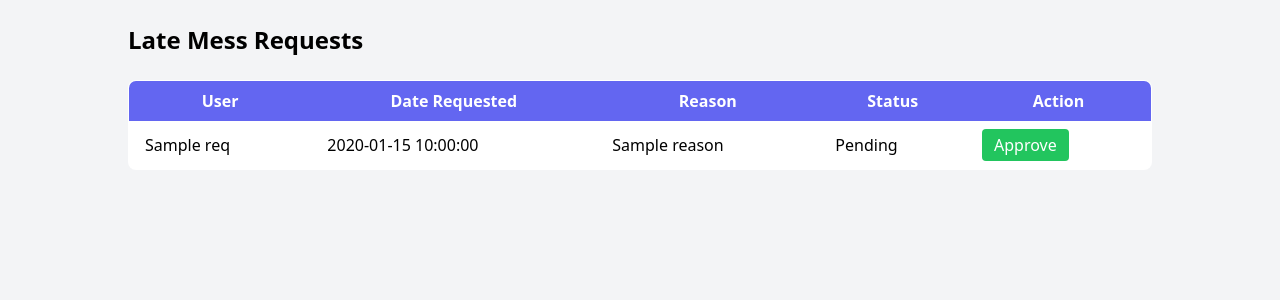
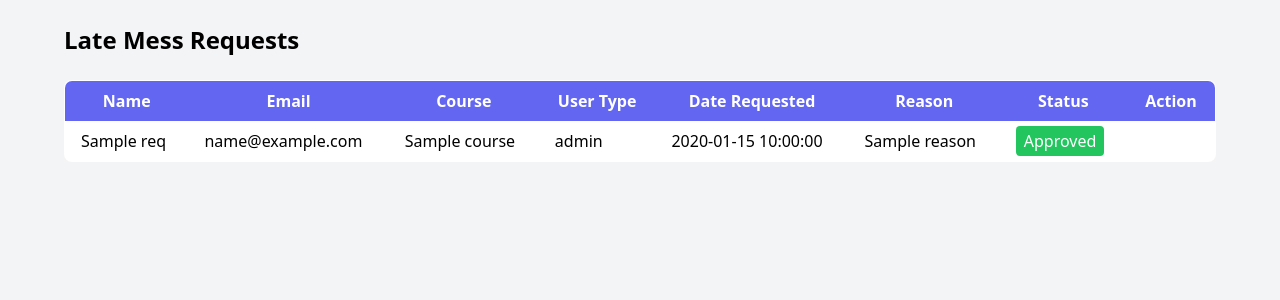
Before and after one commit to aadithr894-svg/Siberia-Mess-App, a Flask app: template templates/late_mess_list.html in a window 1280 px wide. Shown: the top 300 px of the page. Run offline with Flask 3, Linux system fonts and the light colour scheme; the template is opened without the code that fills it: most values are stand-ins (such as "Sample title", 1, 10 or a date in 2020); some libraries are stand-ins or nearby versions.

Commit message:
first commit

```diff
--- a/templates/late_mess_list.html
+++ b/templates/late_mess_list.html
@@ -20,7 +20,7 @@
 </head>
 <body class="bg-gray-100 p-6">
 
-  <div class="max-w-5xl mx-auto">
+  <div class="max-w-6xl mx-auto">
 
     <h2 class="text-2xl font-bold mb-6">Late Mess Requests</h2>
 
@@ -33,10 +33,14 @@
       {% endif %}
     {% endwith %}
 
+    {% if late_mess_requests %}
     <table class="min-w-full bg-white border rounded-lg overflow-hidden" id="late-mess-table">
       <thead class="bg-indigo-500 text-white">
         <tr>
-          <th class="py-2 px-4">User</th>
+          <th class="py-2 px-4">Name</th>
+          <th class="py-2 px-4">Email</th>
+          <th class="py-2 px-4">Course</th>
+          <th class="py-2 px-4">User Type</th>
           <th class="py-2 px-4">Date Requested</th>
           <th class="py-2 px-4">Reason</th>
           <th class="py-2 px-4">Status</th>
@@ -47,36 +51,48 @@
         {% for lm in late_mess_requests %}
         <tr id="late-mess-{{ lm.id }}" class="border-b">
           <td class="py-2 px-4">{{ lm.name }}</td>
+          <td class="py-2 px-4">{{ lm.email }}</td>
+          <td class="py-2 px-4">{{ lm.course or 'N/A' }}</td>
+          <td class="py-2 px-4">{{ lm.user_type or 'N/A' }}</td>
           <td class="py-2 px-4">{{ lm.date_requested }}</td>
           <td class="py-2 px-4">{{ lm.reason or 'N/A' }}</td>
-          <td class="py-2 px-4" id="status-{{ lm.id }}">Pending</td>
-          <td class="py-2 px-4">
-            <button class="approve-btn bg-green-500 text-white px-3 py-1 rounded hover:bg-green-600" data-id="{{ lm.id }}">Approve</button>
+          <td class="py-2 px-4" id="status-{{ lm.id }}">
+            {% if lm.status == 'approved' %}
+              <span class="bg-green-500 text-white px-2 py-1 rounded">Approved</span>
+            {% else %}
+              <span class="bg-yellow-400 text-white px-2 py-1 rounded">Pending</span>
+            {% endif %}
+          </td>
+          <td class="py-2 px-4" id="action-{{ lm.id }}">
+            {% if lm.status != 'approved' %}
+              <button class="approve-btn bg-green-500 text-white px-3 py-1 rounded hover:bg-green-600" data-id="{{ lm.id }}">Approve</button>
+            {% endif %}
           </td>
         </tr>
         {% endfor %}
       </tbody>
     </table>
+    {% else %}
+      <div class="alert bg-blue-100 text-blue-700 p-4 rounded mt-4">
+        No late mess requests found.
+      </div>
+    {% endif %}
+
   </div>
 
 <script>
 document.querySelectorAll('.approve-btn').forEach(button => {
     button.addEventListener('click', function() {
         const lmId = this.getAttribute('data-id');
-        fetch(`/admin/approve_late/${lmId}`)
-            .then(response => {
-                // If Flask returns a redirect page (HTML), treat as success
-                if (response.redirected) {
-                    window.location.href = response.url;
-                    return;
+        fetch(`/admin/approve_late/${lmId}`, { method: 'POST' })
+            .then(response => response.json())
+            .then(data => {
+                if(data.success) {
+                    document.getElementById(`status-${lmId}`).innerHTML = '<span class="bg-green-500 text-white px-2 py-1 rounded">Approved</span>';
+                    document.getElementById(`action-${lmId}`).innerHTML = '';
+                } else {
+                    alert("Error: " + data.message);
                 }
-                return response.json();
-            })
-            .then(data => {
-                // Optional: if using JSON API, handle success/fail here
-                // For now, just update table directly
-                document.getElementById(`status-${lmId}`).innerText = 'Approved';
-                this.remove(); // Remove approve button
             })
             .catch(err => {
                 alert("Error approving late mess: " + err);
```
